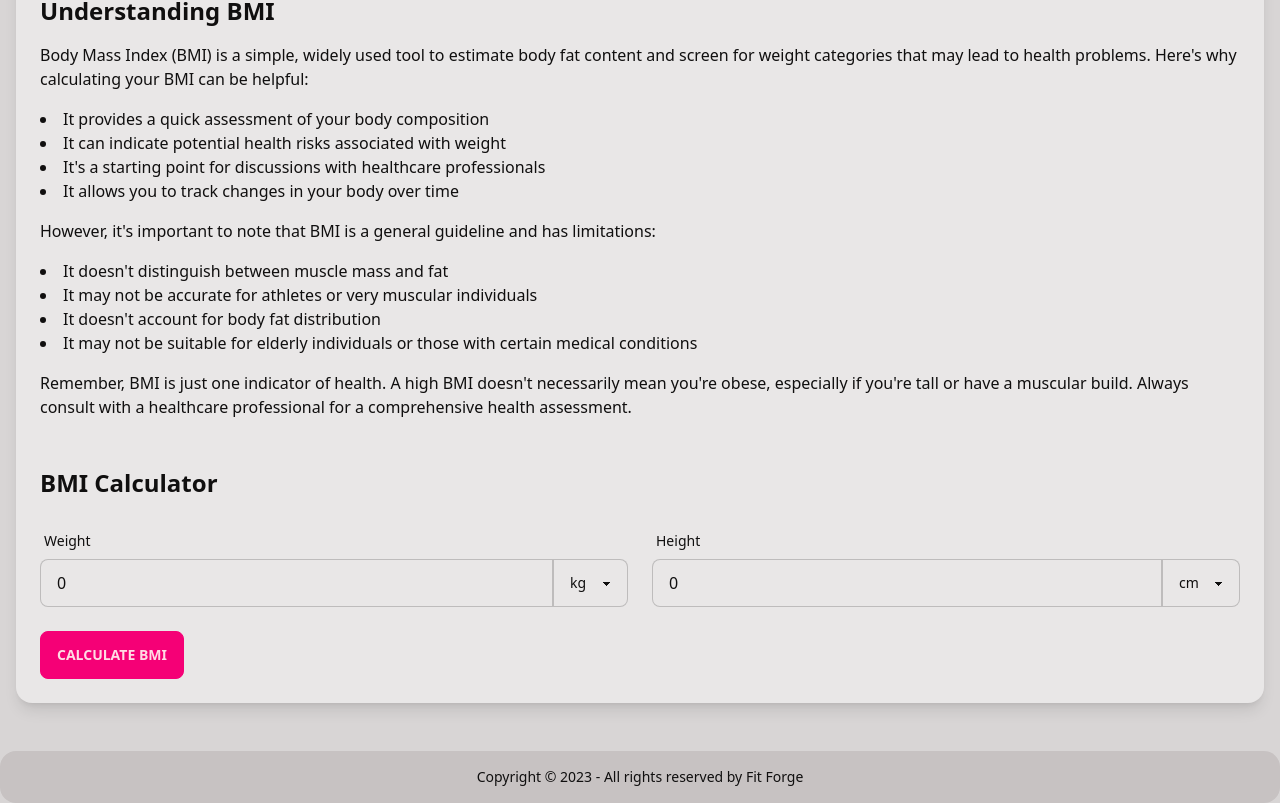
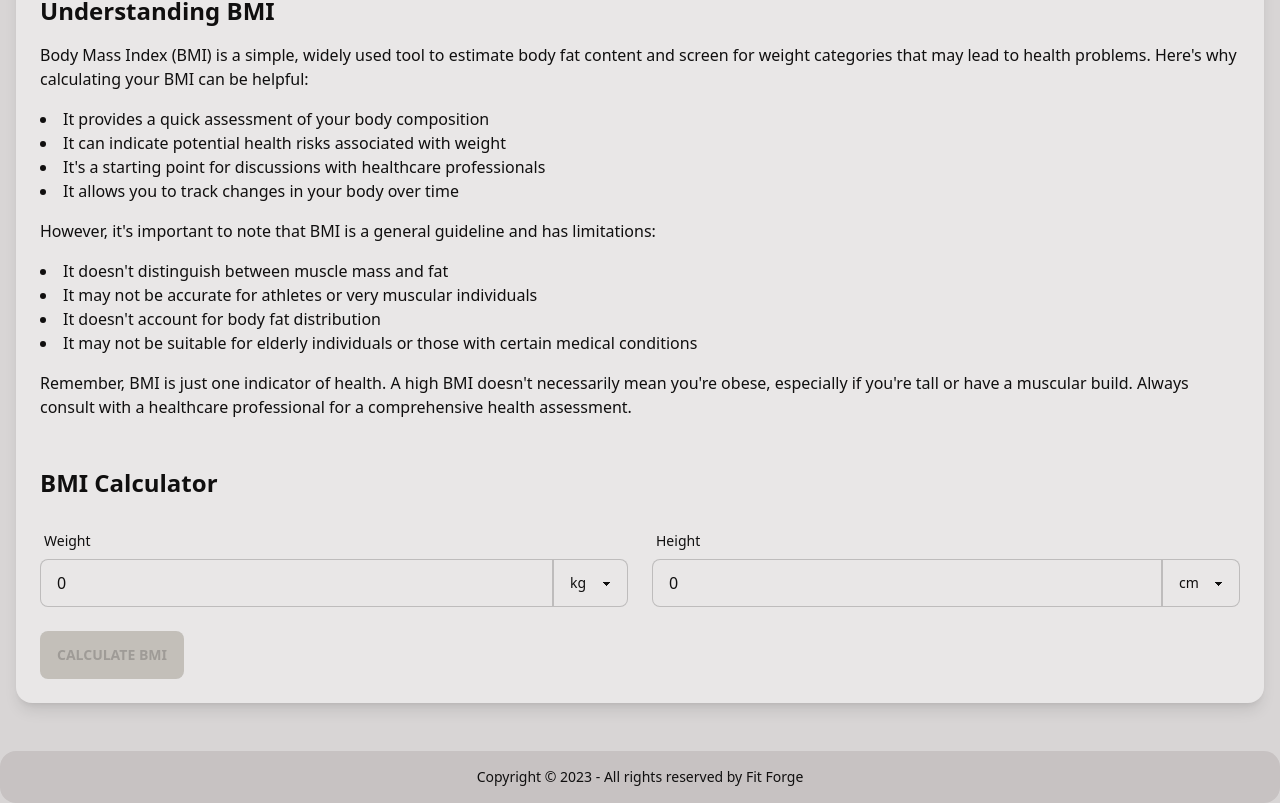
Before and after one commit to spences10/fit-forge, a SvelteKit app: page / in a window 1280 px wide. Shown: the part 525-1328 px from the top of the page. Built offline with nearby package versions, Linux system fonts and the light colour scheme.

Commit message:
refactor: :recycle: validation on inputs

```diff
--- a/src/routes/+page.svelte
+++ b/src/routes/+page.svelte
@@ -4,6 +4,7 @@
 		get_bmi_category,
 		get_ideal_weight,
 	} from '$lib';
+	import { convert_length, convert_weight } from '$lib/conversions';
 	import { user_data } from '$lib/user_data.svelte';
 	import { slide } from 'svelte/transition';
 
@@ -31,6 +32,22 @@
 		category = get_bmi_category(parseFloat(bmi));
 		ideal_weight = get_ideal_weight(height_m, user_data.weight_unit);
 		show_results = true;
+	};
+
+	const is_valid_input = () => {
+		const weight_kg =
+			convert_weight(user_data.weight_unit, 'kg', user_data.weight) ??
+			0;
+		const height_cm =
+			convert_length(user_data.height_unit, 'cm', user_data.height) ??
+			0;
+
+		return (
+			weight_kg > 0 &&
+			height_cm > 0 &&
+			weight_kg <= 500 && // Max weight limit in kg
+			height_cm <= 250 // Max height limit in cm
+		);
 	};
 </script>
 
@@ -128,6 +145,7 @@
 						placeholder="Weight"
 						class="input input-bordered w-full rounded-r-none"
 						id="weight"
+						min="1"
 					/>
 					<select
 						bind:value={user_data.weight_unit}
@@ -150,6 +168,7 @@
 						placeholder="Height"
 						class="input input-bordered w-full rounded-r-none"
 						id="height"
+						min="1"
 					/>
 					<select
 						bind:value={user_data.height_unit}
@@ -167,8 +186,10 @@
 		<button
 			onclick={handle_calculate}
 			class="btn btn-primary mt-6 w-full md:w-auto"
-			>Calculate BMI</button
+			disabled={!is_valid_input()}
 		>
+			Calculate BMI
+		</button>
 
 		{#if show_results}
 			<div
```
